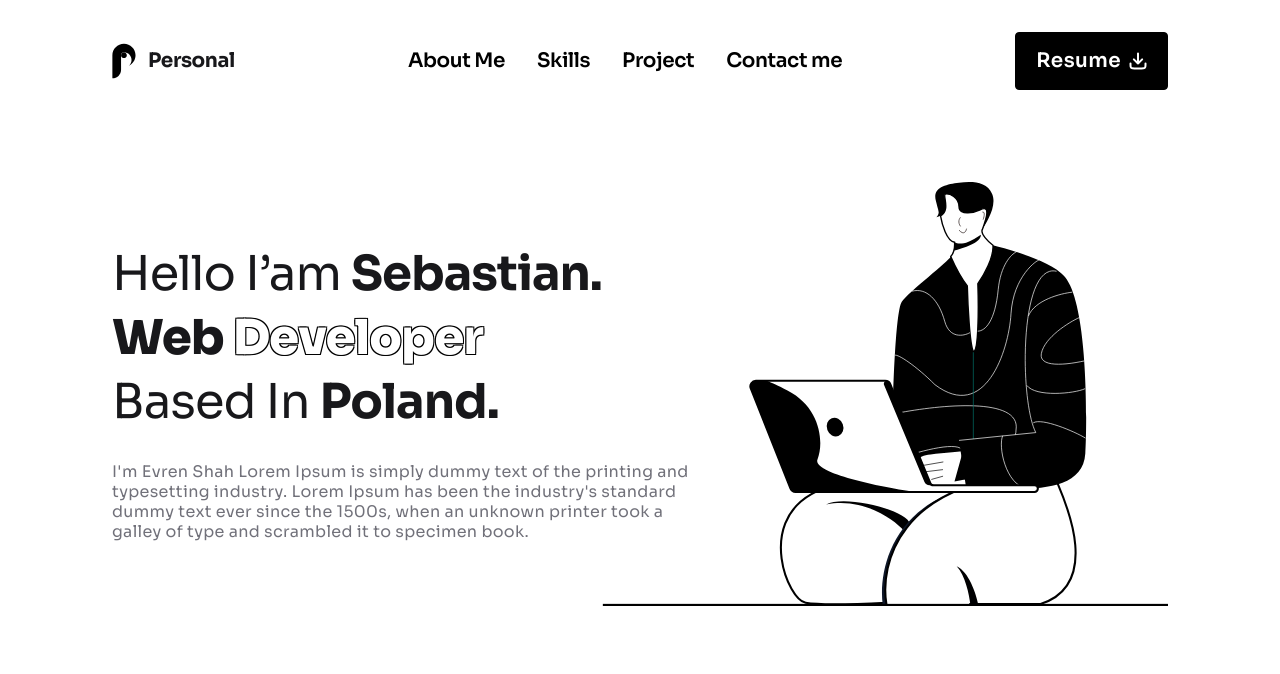
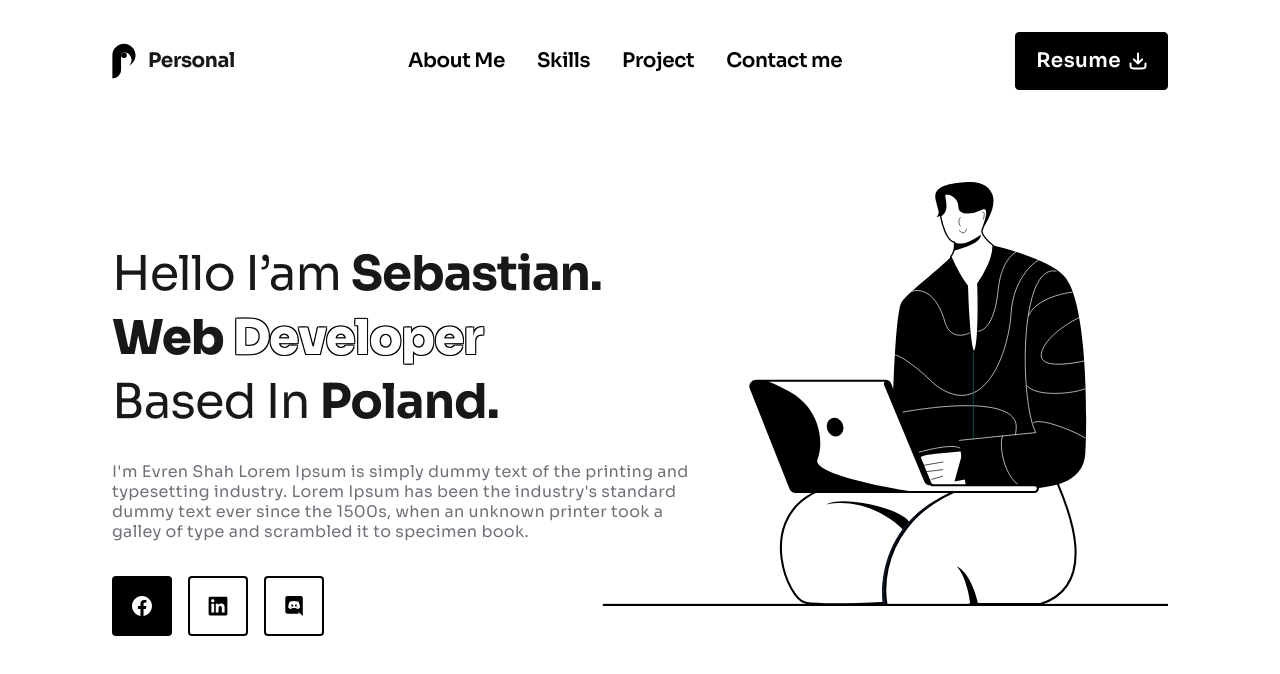
Before and after one commit to Fablek/portfolio, a Next.js app: page / in a window 1280 px wide. Shown: the top 674 px of the page. Built offline with nearby package versions, Linux system fonts and the light colour scheme.

Commit message:
:art: add socials comp

```diff
--- a/src/components/Hero/Hero.tsx
+++ b/src/components/Hero/Hero.tsx
@@ -2,7 +2,11 @@
 
 import Image from "next/image";
 import { DisplayText, DisplayTextM, ParagraphP2 } from "@/components/Typography";
-// import SocialLink from "@/components/SocialLink";
+import SocialLink from "@/components/Socials/SocialLink";
+
+import FacebookIcon from "@/components/Icons/FacebookIcon";
+import LinkedInIcon from "@/components/Icons/LinkedInIcon";
+import DiscordIcon from "@/components/Icons/DiscordIcon";
 
 export default function Hero() {
   return (
@@ -28,6 +32,12 @@ export default function Hero() {
             Lorem Ipsum has been the industry's standard dummy text ever since the 1500s, when an unknown
             printer took a galley of type and scrambled it to specimen book.
         </ParagraphP2>
+
+        <div className="flex gap-4 absolute bottom-[-30px]">
+          <SocialLink href="https://facebook.com" icon={<FacebookIcon />} isActive />
+          <SocialLink href="https://www.linkedin.com/in/sebastian-pytka-376466208/" icon={<LinkedInIcon />} />
+          <SocialLink href="https://discord.com/" icon={<DiscordIcon />} />
+        </div>
       </div>
 
       {/* Right side */}
--- /dev/null
+++ b/src/components/Icons/DiscordIcon.tsx
@@ -0,0 +1,8 @@
+export default function DiscordIcon({ className = "" }: { className?: string }) {
+  return (
+    <svg className={className} width="20" height="20" viewBox="0 0 18 20" fill="currentColor" xmlns="http://www.w3.org/2000/svg">
+      <path d="M7.24 8.39C6.67 8.39 6.22 8.89 6.22 9.5C6.22 10.11 6.68 10.61 7.24 10.61C7.81 10.61 8.26 10.11 8.26 9.5C8.27 8.89 7.81 8.39 7.24 8.39ZM10.89 8.39C10.32 8.39 9.87 8.89 9.87 9.5C9.87 10.11 10.33 10.61 10.89 10.61C11.46 10.61 11.91 10.11 11.91 9.5C11.91 8.89 11.46 8.39 10.89 8.39Z" />
+      <path d="M15.75 0H2.35C1.22 0 0.3 0.92 0.3 2.06V15.58C0.3 16.72 1.22 17.64 2.35 17.64H13.69L13.16 15.79L14.44 16.98L15.65 18.1L17.8 20V2.06C17.8 0.92 16.88 0 15.75 0ZM11.89 13.06C11.89 13.06 11.53 12.63 11.23 12.25C12.54 11.88 13.04 11.06 13.04 11.06C12.63 11.33 12.24 11.52 11.89 11.65C11.39 11.86 10.91 12 10.44 12.08C9.48 12.26 8.6 12.21 7.85 12.07C7.28 11.96 6.79 11.8 6.38 11.64C6.15 11.55 5.9 11.44 5.65 11.3C5.62 11.28 5.59 11.27 5.56 11.25C5.54 11.24 5.53 11.23 5.52 11.22C5.34 11.12 5.24 11.05 5.24 11.05C5.24 11.05 5.72 11.85 6.99 12.23C6.69 12.61 6.32 13.06 6.32 13.06C4.11 12.99 3.27 11.54 3.27 11.54C3.27 8.32 4.71 5.71 4.71 5.71C6.15 4.63 7.52 4.66 7.52 4.66L7.62 4.78C5.82 5.3 4.99 6.09 4.99 6.09C4.99 6.09 5.21 5.97 5.58 5.8C6.65 5.33 7.5 5.2 7.85 5.17C7.91 5.16 7.96 5.15 8.02 5.15C8.63 5.07 9.32 5.05 10.04 5.13C10.99 5.24 12.01 5.52 13.05 6.09C13.05 6.09 12.26 5.34 10.56 4.82L10.7 4.66C10.7 4.66 12.07 4.63 13.51 5.71C13.51 5.71 14.95 8.32 14.95 11.54C14.95 11.54 14.1 12.99 11.89 13.06Z" />
+    </svg>
+  );
+}
--- /dev/null
+++ b/src/components/Icons/FacebookIcon.tsx
@@ -0,0 +1,14 @@
+export default function FacebookIcon({ className = "" }: { className?: string }) {
+  return (
+    <svg className={className} width="20" height="20" viewBox="0 0 20 20" fill="currentColor" xmlns="http://www.w3.org/2000/svg">
+      <g clipPath="url(#clip0)">
+        <path d="M20 10C20 4.47715 15.5229 0 10 0C4.47715 0 0 4.47715 0 10C0 14.9912 3.65684 19.1283 8.4375 19.8785V12.8906H5.89844V10H8.4375V7.79688C8.4375 5.29063 9.93047 3.90625 12.2146 3.90625C13.3084 3.90625 14.4531 4.10156 14.4531 4.10156V6.5625H13.1922C11.95 6.5625 11.5625 7.3334 11.5625 8.125V10H14.3359L13.8926 12.8906H11.5625V19.8785C16.3432 19.1283 20 14.9912 20 10Z" />
+      </g>
+      <defs>
+        <clipPath id="clip0">
+          <rect width="20" height="20" />
+        </clipPath>
+      </defs>
+    </svg>
+  );
+}
--- /dev/null
+++ b/src/components/Icons/LinkedInIcon.tsx
@@ -0,0 +1,7 @@
+export default function LinkedInIcon({ className = "" }: { className?: string }) {
+  return (
+    <svg className={className} width="20" height="20" viewBox="0 0 16 16" fill="currentColor" xmlns="http://www.w3.org/2000/svg">
+      <path d="M15.5 1.60294V14.3971C15.5 14.6896 15.3838 14.9701 15.177 15.177C14.9701 15.3838 14.6896 15.5 14.3971 15.5H1.60294C1.31042 15.5 1.02989 15.3838 0.823044 15.177C0.616202 14.9701 0.5 14.6896 0.5 14.3971V1.60294C0.5 1.31042 0.616202 1.02989 0.823044 0.823044C1.02989 0.616202 1.31042 0.5 1.60294 0.5H14.3971C14.6896 0.5 14.9701 0.616202 15.177 0.823044C15.3838 1.02989 15.5 1.31042 15.5 1.60294ZM4.91176 6.23529H2.70588V13.2941H4.91176V6.23529ZM5.11029 3.80882C5.11146 3.64197 5.07974 3.47651 5.01696 3.32191C4.95418 3.16731 4.86156 3.02659 4.7444 2.90779C4.62723 2.78898 4.48781 2.69442 4.3341 2.6295C4.18038 2.56458 4.01539 2.53057 3.84853 2.52941H3.80882C3.4695 2.52941 3.14408 2.66421 2.90414 2.90414C2.66421 3.14408 2.52941 3.4695 2.52941 3.80882C2.52941 4.14814 2.66421 4.47357 2.90414 4.7135C3.14408 4.95344 3.4695 5.08824 3.80882 5.08824V5.08824C3.97569 5.09234 4.14173 5.06353 4.29746 5.00344C4.45319 4.94335 4.59555 4.85317 4.71642 4.73804C4.83728 4.62291 4.93427 4.4851 5.00186 4.33247C5.06944 4.17985 5.10629 4.0154 5.11029 3.84853V3.80882ZM13.2941 9.00588C13.2941 6.88382 11.9441 6.05882 10.6029 6.05882C10.1638 6.03684 9.72659 6.13037 9.33489 6.33009C8.94319 6.52981 8.6107 6.82874 8.37059 7.19706H8.30882V6.23529H6.23529V13.2941H8.44118V9.53971C8.40929 9.15519 8.53041 8.77362 8.77823 8.47789C9.02605 8.18217 9.38054 7.99616 9.76471 7.96029H9.84853C10.55 7.96029 11.0706 8.40147 11.0706 9.51324V13.2941H13.2765L13.2941 9.00588Z" />
+    </svg>
+  );
+}
--- /dev/null
+++ b/src/components/Socials/SocialLink.tsx
@@ -0,0 +1,28 @@
+import clsx from "clsx";
+import Link from "next/link";
+
+type Props = {
+  href: string;
+  icon: React.ReactNode;
+  isActive?: boolean;
+  className?: string;
+};
+
+export default function SocialLink({ href, icon, isActive = false, className = "" }: Props) {
+  return (
+    <Link
+      href={href}
+      target="_blank"
+      rel="noopener noreferrer"
+      className={clsx(
+        "flex items-center justify-center p-[18px] border-2 border-black rounded-[4px] transition-colors duration-200",
+        isActive
+          ? "bg-black text-white"
+          : "hover:bg-black hover:text-white text-black",
+        className
+      )}
+    >
+      {icon}
+    </Link>
+  );
+}
```
